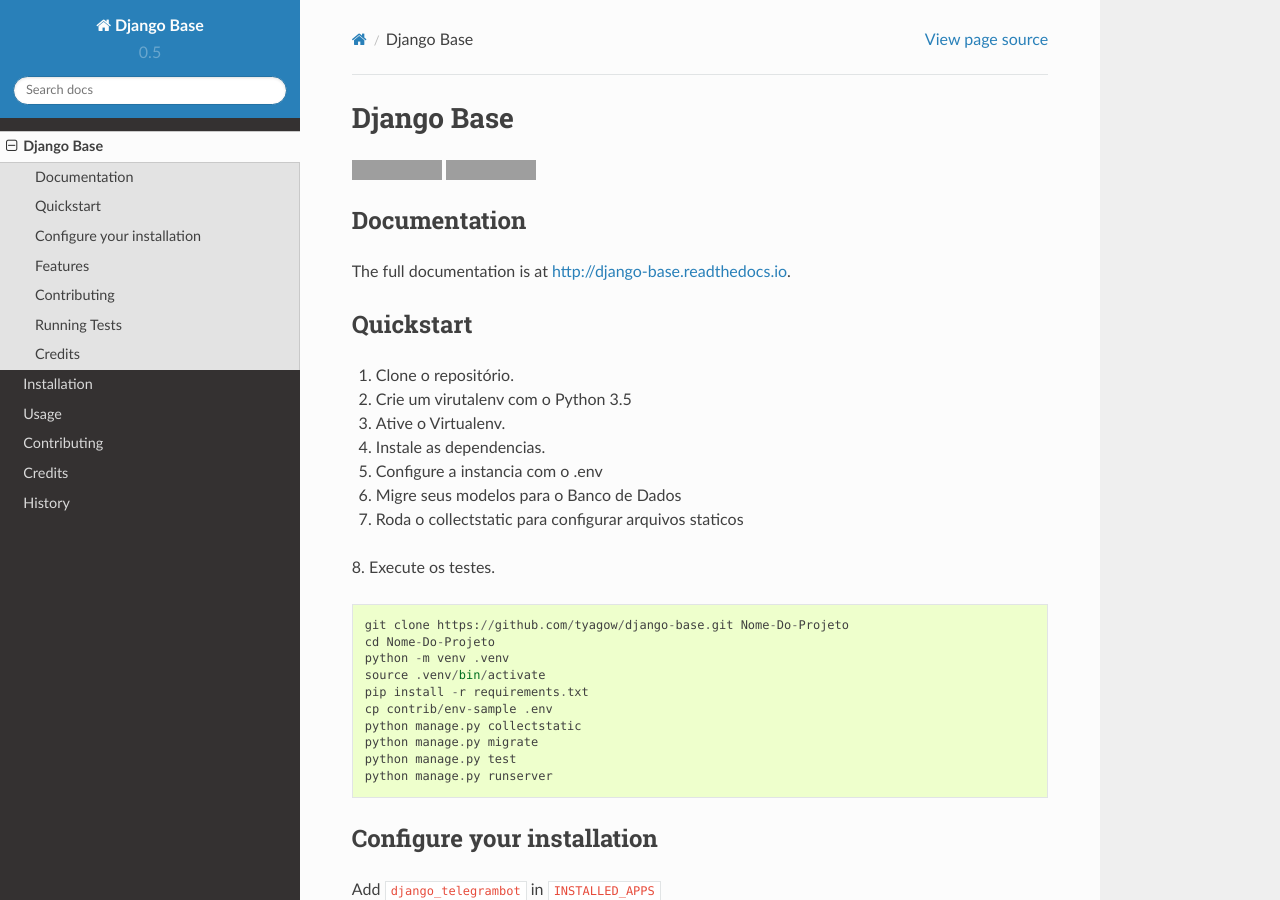
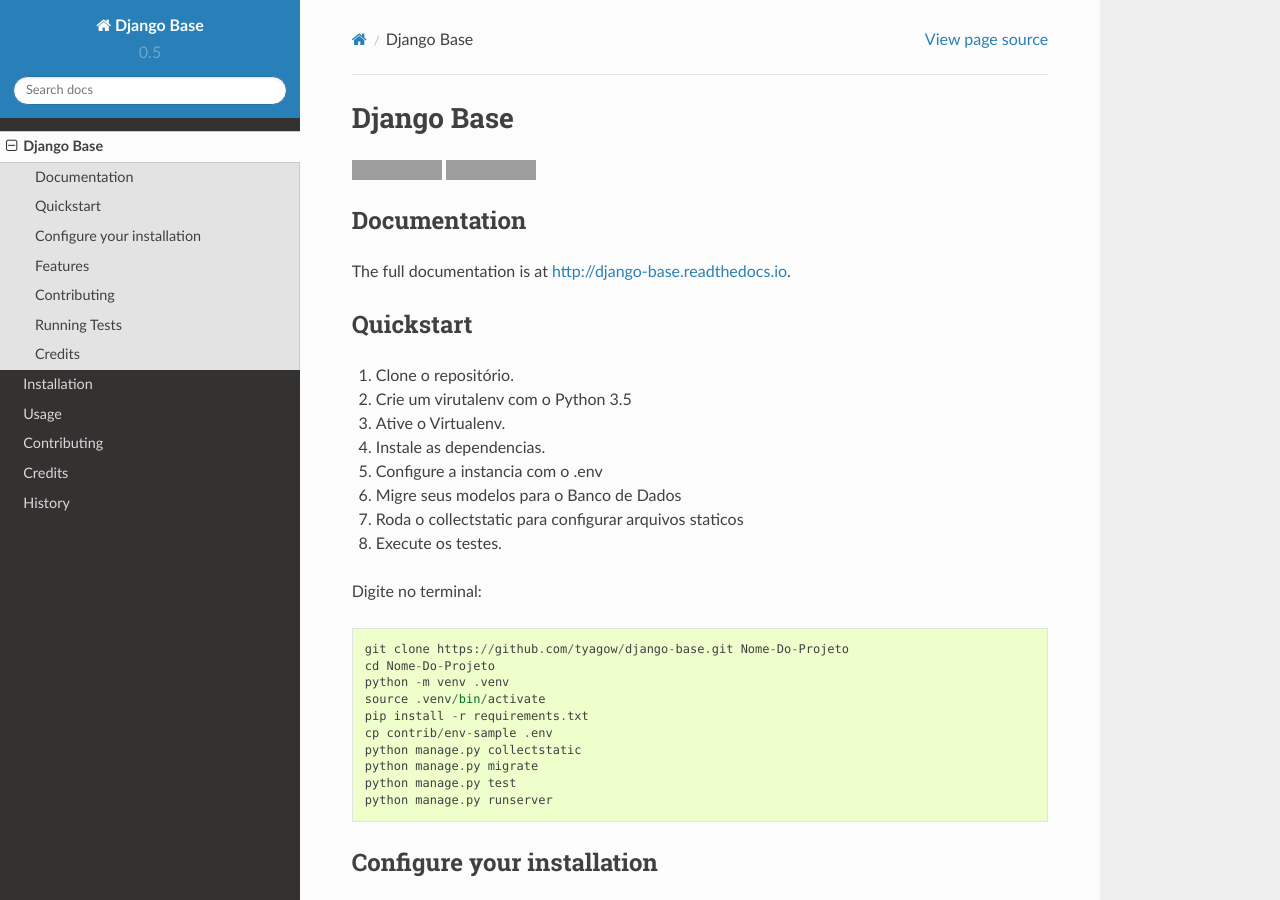
Before and after one commit to tyagow/tetyassistente, a Sphinx documentation site: the page built from docs/readme.rst, in a window 1280 px wide and 900 px high. Built offline with Sphinx 7.4.7 and the Read the Docs theme 2.0.0, drawn with Linux system fonts in a browser that asks for light colours; grey boxes are pictures that could not be loaded.

Commit message:
Docs readme.rst update

```diff
--- a/docs/readme.rst
+++ b/docs/readme.rst
@@ -24,7 +24,8 @@
 6. Migre seus modelos para o Banco de Dados
 7. Roda o collectstatic para configurar arquivos staticos
 8. Execute os testes.
-::
+
+Digite no terminal::
 
     git clone https://github.com/tyagow/django-base.git Nome-Do-Projeto
     cd Nome-Do-Projeto
```
Also changed, not shown: 5 other files.
